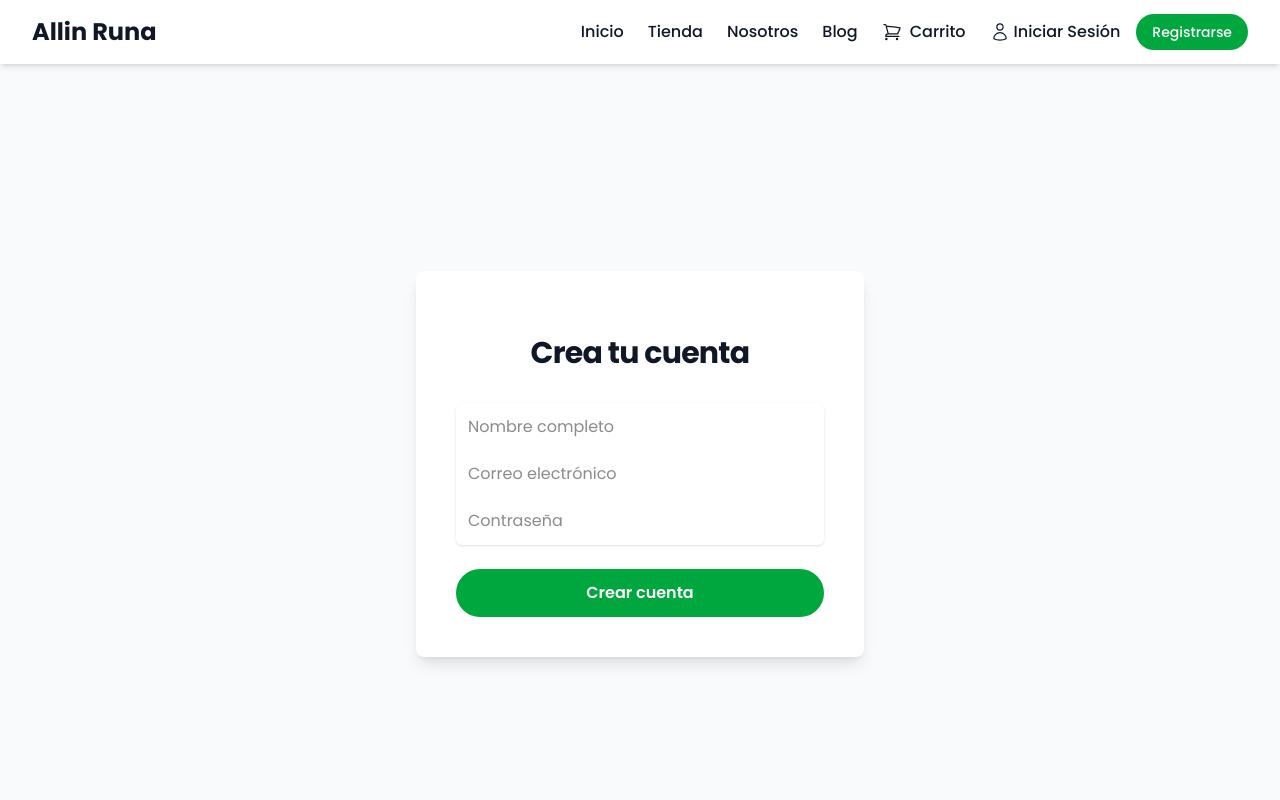
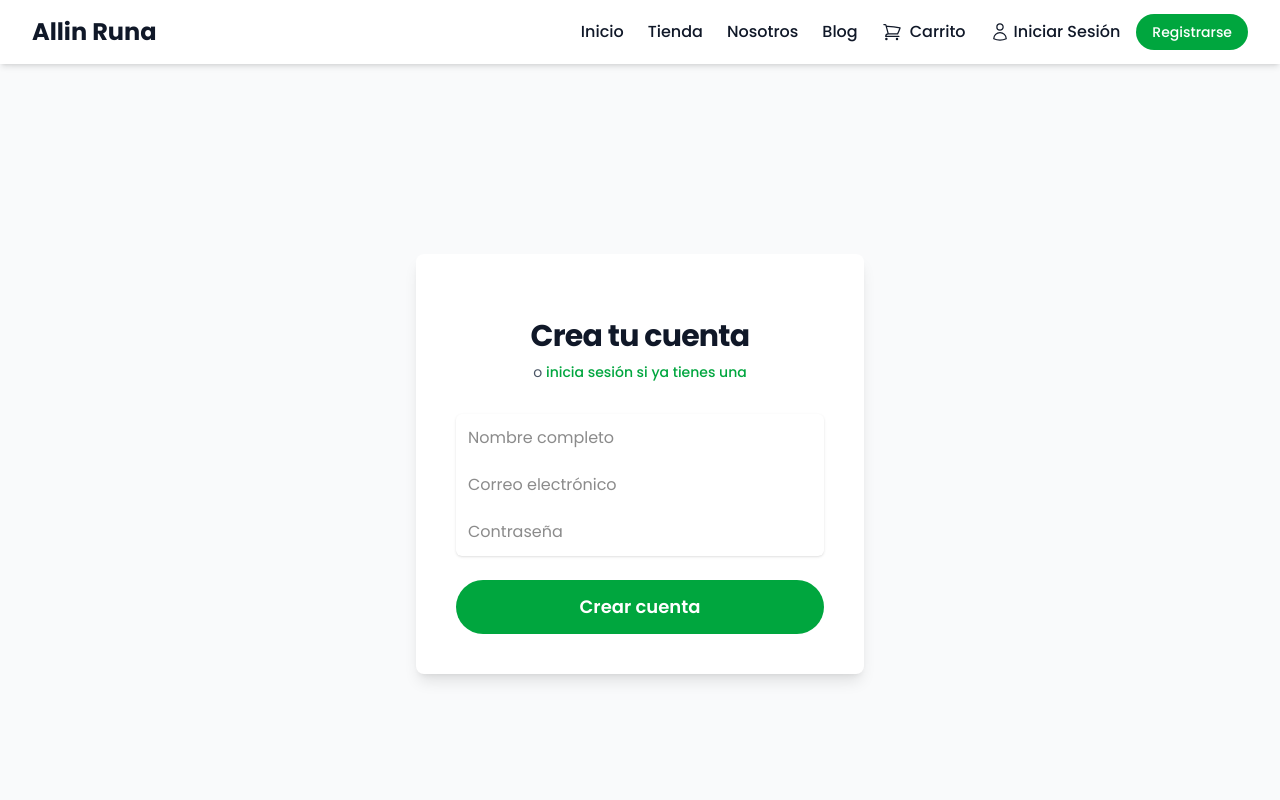
Before and after one commit to MarlonCS18/Allin-runa, a Next.js app in the folder allin-runa/: page /registro in a window 1280 px wide. Shown: the top 800 px of the page. Built offline with nearby package versions, Linux system fonts and the light colour scheme; no server answers.

Commit message:
integrar AuthContext y lógica de redirección post-registro

```diff
--- a/allin-runa/app/registro/page.js
+++ b/allin-runa/app/registro/page.js
@@ -3,15 +3,35 @@
 
 import React, { useState } from 'react';
 import Link from 'next/link';
+import { useRouter } from 'next/navigation';
+import { useAuth } from '../context/AuthContext';
 
 export default function RegistroPage() {
   const [nombre, setNombre] = useState('');
   const [email, setEmail] = useState('');
   const [password, setPassword] = useState('');
+  const [error, setError] = useState(null);
+  const [loading, setLoading] = useState(false);
+  const [success, setSuccess] = useState(false);
+  const router = useRouter();
+  const { register } = useAuth();
 
-  const handleSubmit = (e) => {
+  const handleSubmit = async (e) => {
     e.preventDefault();
-    console.log("Datos capturados:", { nombre, email, password });
+    setLoading(true);
+    setError(null);
+
+    const result = await register(nombre, email, password);
+
+    if (result.success) {
+      setSuccess(true);
+      setTimeout(() => {
+        router.push('/login');
+      }, 2000);
+    } else {
+      setError(result.error || 'Error desconocido al registrar');
+      setLoading(false);
+    }
   };
 
   return (
@@ -21,27 +41,59 @@ export default function RegistroPage() {
           <h2 className="mt-6 text-center text-3xl font-bold tracking-tight text-gray-900">
             Crea tu cuenta
           </h2>
+          <p className="mt-2 text-center text-sm text-gray-600">
+            o{' '}
+            <Link href="/login" className="font-medium text-green-600 hover:text-green-500">
+              inicia sesión si ya tienes una
+            </Link>
+          </p>
         </div>
 
+        {success ? (
+          <div className="text-center text-green-600">
+            <h3 className="text-xl font-semibold">¡Registro exitoso!</h3>
+            <p className="mt-2">Serás redirigido al inicio de sesión...</p>
+          </div>
+        ) : (
           <form className="mt-8 space-y-6" onSubmit={handleSubmit}>
             <div className="rounded-md shadow-sm -space-y-px">
-            <input name="nombre" type="text" required value={nombre}
-                   onChange={(e) => setNombre(e.target.value)}
+              <div>
+                <input name="nombre" type="text" required
+                       value={nombre} onChange={(e) => setNombre(e.target.value)}
                        className="relative block w-full rounded-t-md border-gray-300 p-3"
                        placeholder="Nombre completo" />
-            <input name="email" type="email" required value={email}
-                   onChange={(e) => setEmail(e.target.value)}
+              </div>
+              <div>
+                <input name="email" type="email" autoComplete="email" required
+                       value={email} onChange={(e) => setEmail(e.target.value)}
                        className="relative block w-full border-gray-300 p-3"
                        placeholder="Correo electrónico" />
-            <input name="password" type="password" required value={password}
-                   onChange={(e) => setPassword(e.target.value)}
+              </div>
+              <div>
+                <input name="password" type="password" required
+                       value={password} onChange={(e) => setPassword(e.target.value)}
                        className="relative block w-full rounded-b-md border-gray-300 p-3"
                        placeholder="Contraseña" />
               </div>
-          <button type="submit" className="w-full rounded-full bg-green-600 py-3 text-white font-semibold">
-            Crear cuenta
+            </div>
+
+            {error && (
+              <div className="text-red-600 text-sm text-center">
+                {error}
+              </div>
+            )}
+
+            <div>
+              <button
+                type="submit"
+                disabled={loading}
+                className="group relative flex w-full justify-center rounded-full border border-transparent bg-green-600 py-3 px-4 text-lg font-semibold text-white hover:bg-green-700 disabled:bg-gray-400"
+              >
+                {loading ? 'Creando cuenta...' : 'Crear cuenta'}
               </button>
+            </div>
           </form>
+        )}
       </div>
     </div>
   );
```
Lines whose indentation alone changed are shown as unchanged.
